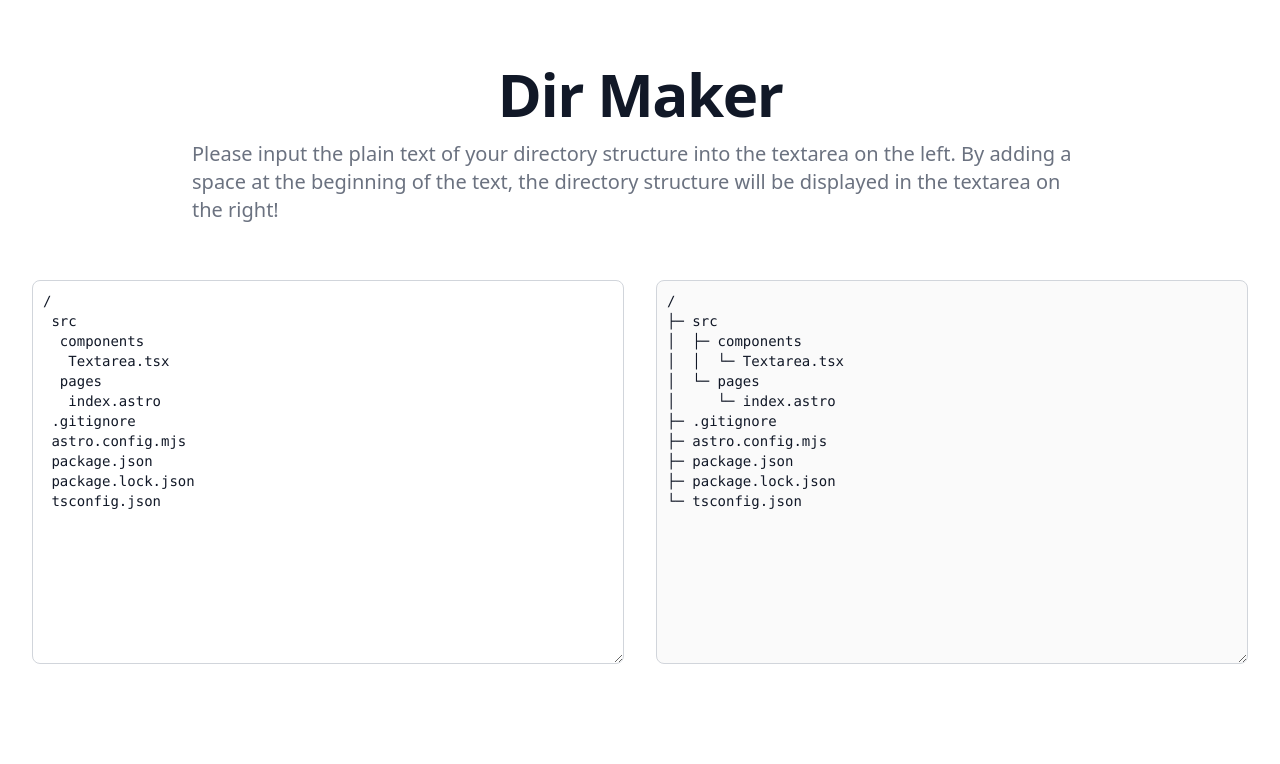
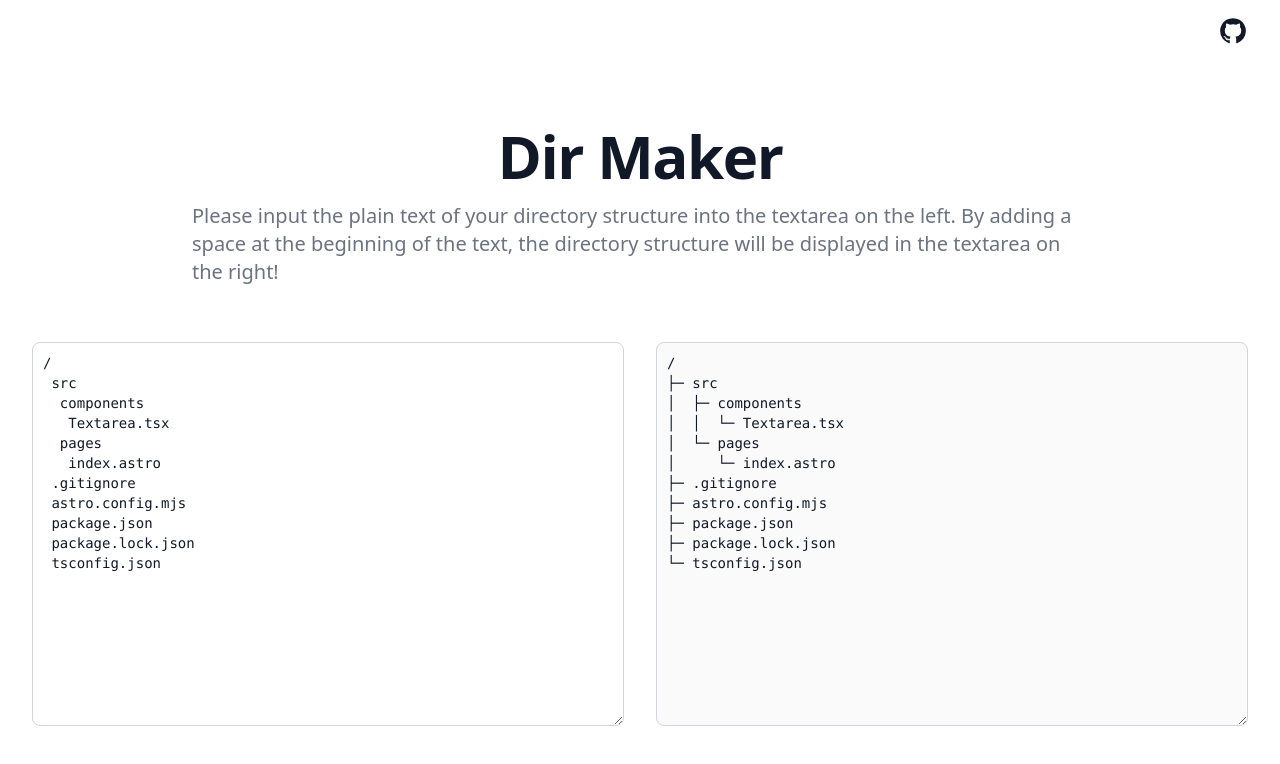
Before and after one commit to kondo0602/dir-maker, an Astro site: page / in a window 1280 px wide. Built offline with nearby package versions, Linux system fonts and the light colour scheme; Astro itself is replaced by a stand-in of ours.

Commit message:
feat: Githubへのリンクを追加

```diff
--- a/src/pages/index.astro
+++ b/src/pages/index.astro
@@ -11,6 +11,28 @@ import { Textarea } from '../components/Textarea';
     <title>Astro</title>
   </head>
   <body class="grid place-content-center">
+    <header class="sticky w-screen bg-white py-4 px-6 z-10">
+      <div class="flex justify-end">
+        <a
+          href="https://github.com/kondo0602/dir-maker"
+          class="text-sm font-semibold leading-6 text-gray-900"
+        >
+          <svg
+            xmlns="http://www.w3.org/2000/svg"
+            width="30"
+            height="30"
+            fill="currentColor"
+            class="mr-2"
+            viewBox="0 0 1792 1792"
+          >
+            <path
+              d="M896 128q209 0 385.5 103t279.5 279.5 103 385.5q0 251-146.5 451.5t-378.5 277.5q-27 5-40-7t-13-30q0-3 .5-76.5t.5-134.5q0-97-52-142 57-6 102.5-18t94-39 81-66.5 53-105 20.5-150.5q0-119-79-206 37-91-8-204-28-9-81 11t-92 44l-38 24q-93-26-192-26t-192 26q-16-11-42.5-27t-83.5-38.5-85-13.5q-45 113-8 204-79 87-79 206 0 85 20.5 150t52.5 105 80.5 67 94 39 102.5 18q-39 36-49 103-21 10-45 15t-57 5-65.5-21.5-55.5-62.5q-19-32-48.5-52t-49.5-24l-20-3q-21 0-29 4.5t-5 11.5 9 14 13 12l7 5q22 10 43.5 38t31.5 51l10 23q13 38 44 61.5t67 30 69.5 7 55.5-3.5l23-4q0 38 .5 88.5t.5 54.5q0 18-13 30t-40 7q-232-77-378.5-277.5t-146.5-451.5q0-209 103-385.5t279.5-279.5 385.5-103zm-477 1103q3-7-7-12-10-3-13 2-3 7 7 12 9 6 13-2zm31 34q7-5-2-16-10-9-16-3-7 5 2 16 10 10 16 3zm30 45q9-7 0-19-8-13-17-6-9 5 0 18t17 7zm42 42q8-8-4-19-12-12-20-3-9 8 4 19 12 12 20 3zm57 25q3-11-13-16-15-4-19 7t13 15q15 6 19-6zm63 5q0-13-17-11-16 0-16 11 0 13 17 11 16 0 16-11zm58-10q-2-11-18-9-16 3-14 15t18 8 14-14z"
+            ></path>
+          </svg>
+        </a>
+      </div>
+    </header>
+  </body>
   <div class="container py-16 mx-auto">
     <div class="">
       <h1
@@ -23,13 +45,11 @@ import { Textarea } from '../components/Textarea';
       >
         Please input the plain text of your directory structure into the
         textarea on the left. By adding a space at the beginning of the text,
-          the directory structure will be displayed in the textarea on the
-          right!
+        the directory structure will be displayed in the textarea on the right!
       </p>
     </div>
     <div class="flex w-full gap-8">
       <Textarea client:load />
     </div>
   </div>
-  </body>
 </html>
```
Lines whose indentation alone changed are shown as unchanged.
